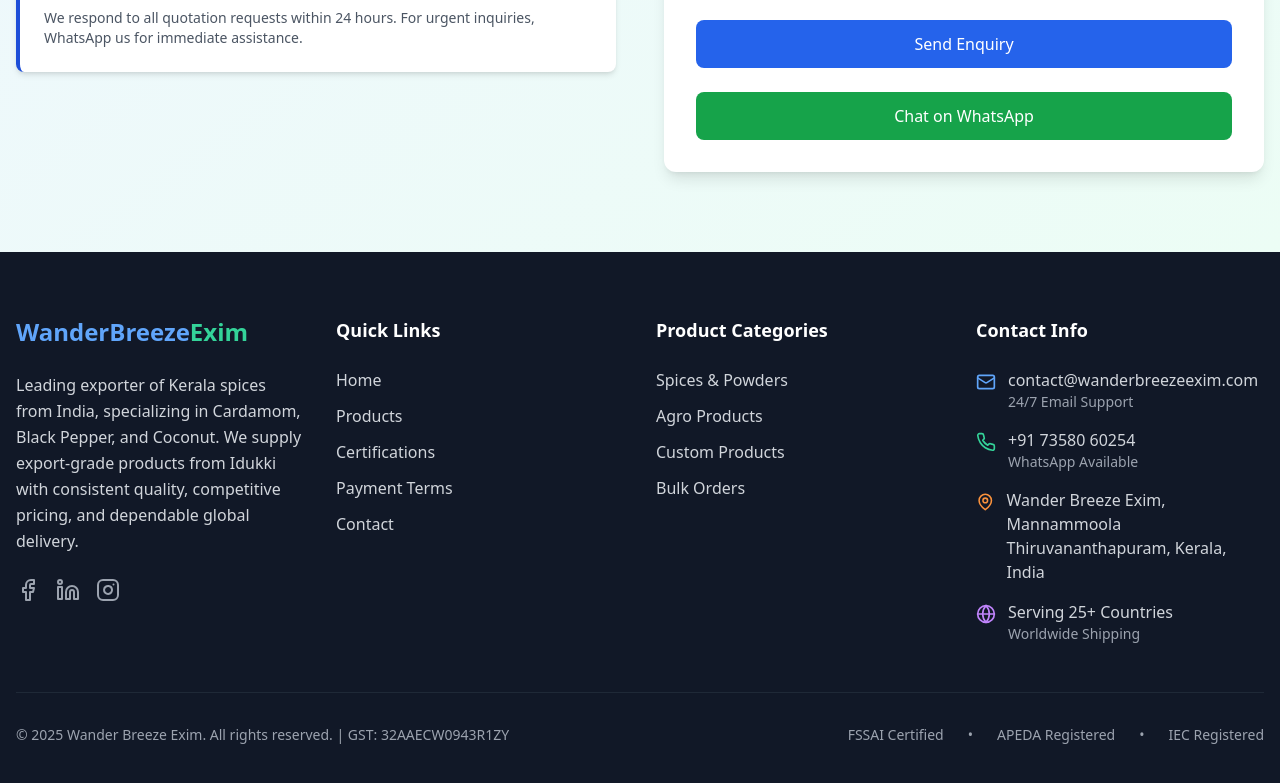
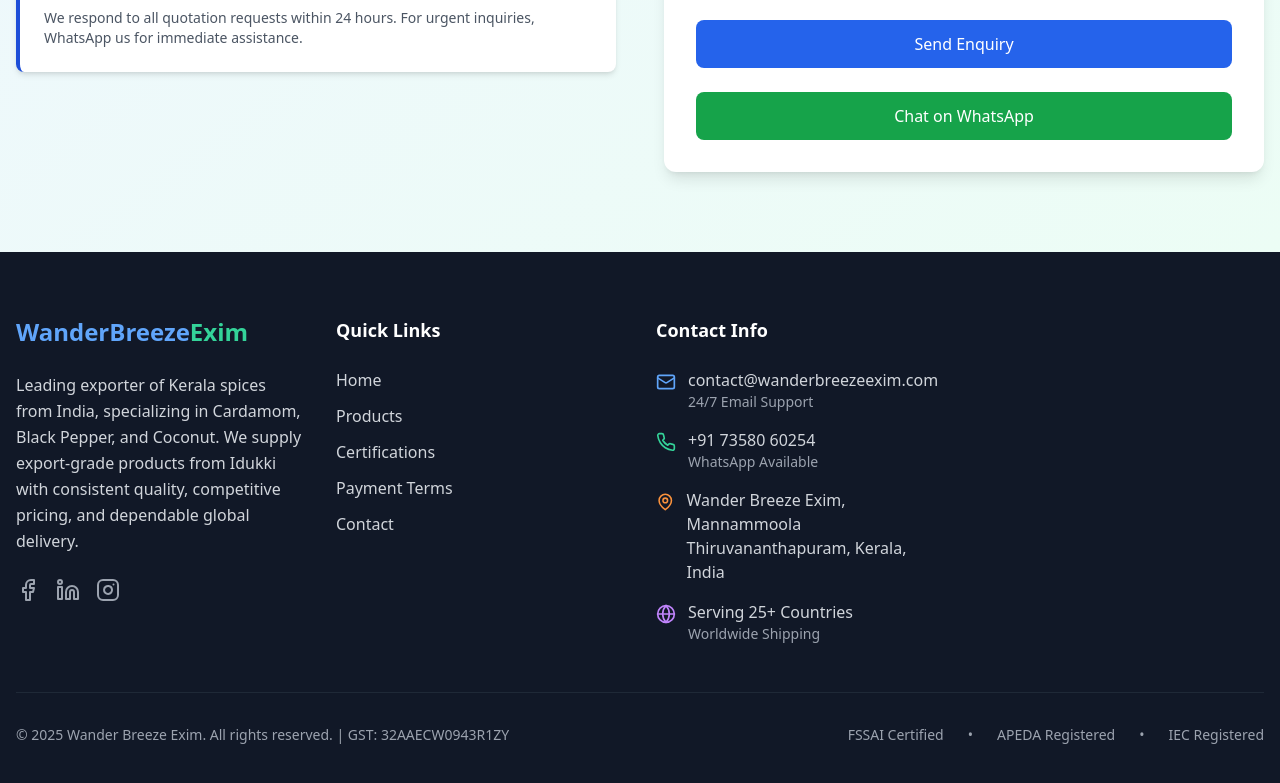
Before and after one commit to leafydigital/wanderbreezeexim, a React (Vite) app: page / in a window 1280 px wide. Shown: the part 7932-8715 px from the top of the page. Built offline with nearby package versions, Linux system fonts and the light colour scheme.

Commit message:
Removed product categories from footer

```diff
--- a/src/components/Footer.tsx
+++ b/src/components/Footer.tsx
@@ -180,16 +180,16 @@ const Footer: React.FC<HeaderProps> = ({ onNavigate, noMenu = false }) => {
           </div>
 
           {/* Product Categories */}
-          <div>
+          {/* <div>
             <h4 className="text-lg font-semibold mb-6">Product Categories</h4>
             <ul className="space-y-3">
               <li><a href="#products" className="text-gray-300 hover:text-emerald-400 transition-colors duration-200">Spices & Powders</a></li>
-              <li><a href="#products" className="text-gray-300 hover:text-emerald-400 transition-colors duration-200">Agro Products</a></li>
+              <li><a href="#products" className="text-gray-300 hover:text-emerald-400 transition-colors duration-200">Agro Products</a></li> */}
               {/* <li><a href="#products" className="text-gray-300 hover:text-emerald-400 transition-colors duration-200">Handcrafted Items</a></li> */}
-              <li><a href="#products" className="text-gray-300 hover:text-emerald-400 transition-colors duration-200">Custom Products</a></li>
+              {/* <li><a href="#products" className="text-gray-300 hover:text-emerald-400 transition-colors duration-200">Custom Products</a></li>
               <li><a href="#products" className="text-gray-300 hover:text-emerald-400 transition-colors duration-200">Bulk Orders</a></li>
             </ul>
-          </div>
+          </div> */}
 
           {/* Contact Info */}
           <div>
```
